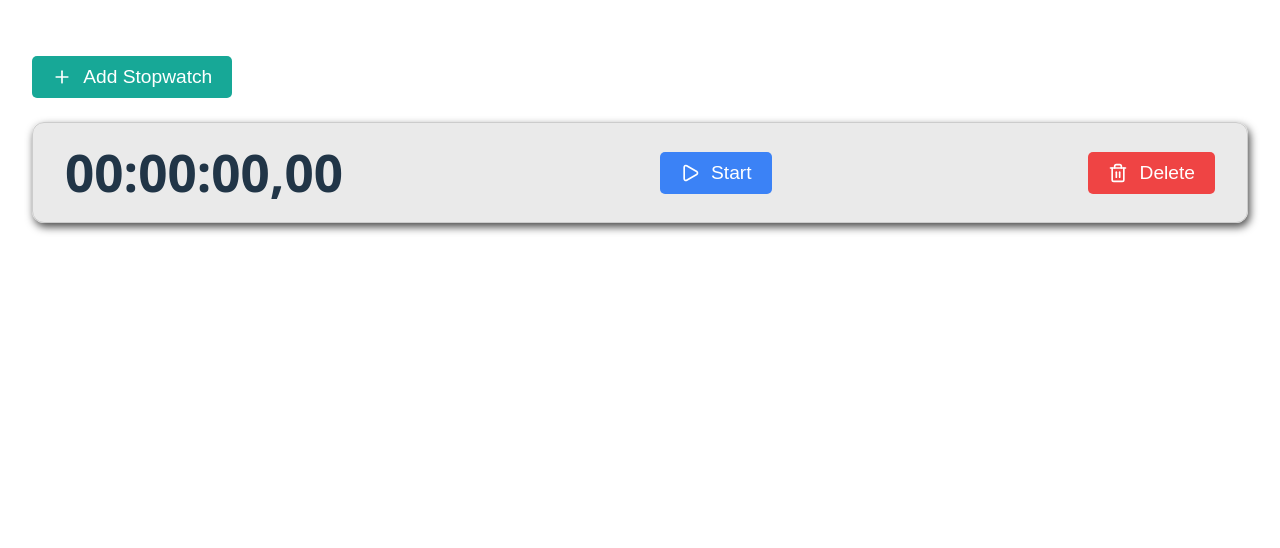
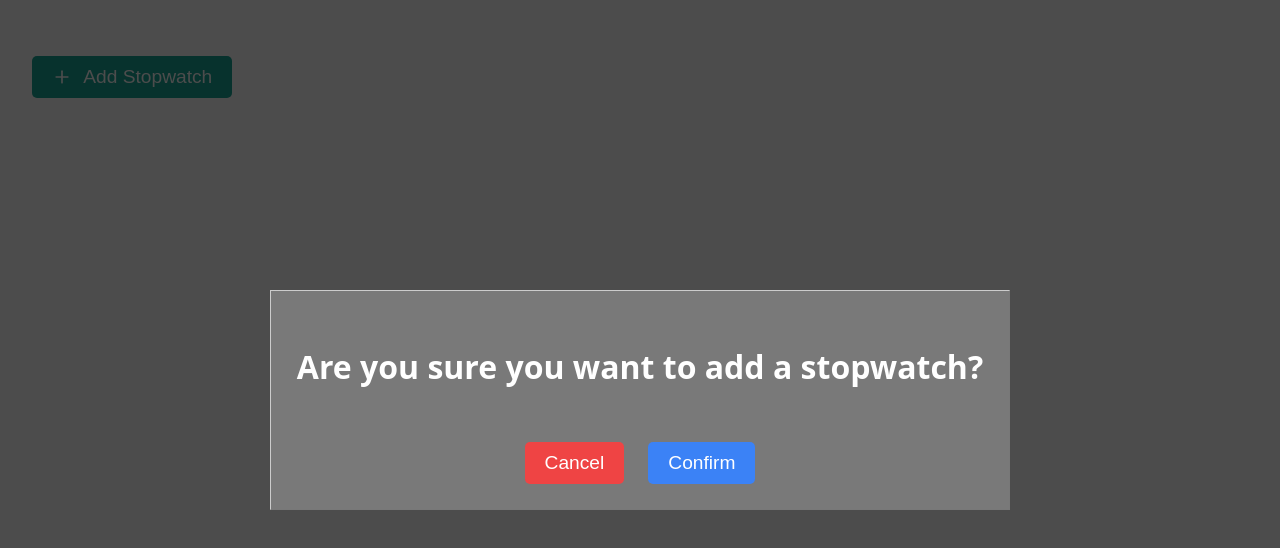
Before and after one commit to fanil279/Js-Bootcamp-International-2026, a React (Vite) app in the folder homeAssignments/stopwatch/: page / in a window 1280 px wide. Both pictures are taken after a click on the button "Add Stopwatch". Shown: the top 548 px of the page. Built offline with nearby package versions, Linux system fonts and the light colour scheme.

Commit message:
feat: add confirmation dialog for adding stopwatches and update related styles and types

```diff
--- a/homeAssignments/stopwatch/src/App.css
+++ b/homeAssignments/stopwatch/src/App.css
@@ -66,5 +66,41 @@
   text-align: center;
   font-size: clamp(1.2rem, 3.2vw, 4.2rem);
   margin-top: 8.5rem;
-  color: #ffffff;
 }
+
+.confirmation-dialog-wrapper {
+  position: fixed;
+  top: 0;
+  left: 0;
+  width: 100%;
+  height: 100%;
+  background-color: rgba(0, 0, 0, 0.7);
+  display: flex;
+  flex-direction: column;
+  justify-content: center;
+  align-items: center;
+  z-index: 9999;
+}
+
+.confirmation-dialog {
+  display: flex;
+  flex-direction: column;
+  align-items: center;
+  background-color: rgba(166, 166, 166, 0.5);
+  border: 1px outset #ccc;
+  padding: clamp(1rem, 2vw, 3rem);
+  margin: clamp(1rem, 2vw, 3rem);
+  z-index: 10000;
+}
+
+.confirmation-dialog__title {
+  font-size: clamp(1.5rem, 2.5vw, 4.5rem);
+  font-weight: 900;
+  color: white;
+}
+
+.confirmation-dialog__buttons {
+  display: flex;
+  gap: 1.5rem;
+  margin-top: 1.5rem;
+}
--- a/homeAssignments/stopwatch/src/index.css
+++ b/homeAssignments/stopwatch/src/index.css
@@ -7,18 +7,24 @@
   color: rgba(255, 255, 255, 0.87);
   background-color: #242424;
 
+  font-synthesis: none;
+  text-rendering: optimizeLegibility;
+}
+
+#root {
   max-width: 100vw;
   margin: 0 auto;
   padding: 2rem;
   text-align: center;
+}
 
-  font-synthesis: none;
-  text-rendering: optimizeLegibility;
+html, body {
+  margin: 0;
+  height: 100%;
 }
 
 body {
-  margin: 0;
-  max-height: 100vh;
+  min-height: 100vh;
 }
 
 @media (max-width: 850px) {
--- /dev/null
+++ b/homeAssignments/stopwatch/src/pages/StopwatchPage/components/ConfirmationDialog.tsx
@@ -0,0 +1,31 @@
+import type { FC } from 'react';
+import Button from '../../../components/Button';
+import type { ConfirmDialogProps } from '../../../types';
+
+const ConfirmationDialog: FC<ConfirmDialogProps> = ({ onCancel, onConfirm }) => (
+    <div className='confirmation-dialog-wrapper'>
+        <div className='confirmation-dialog'>
+            <h2 className='confirmation-dialog__title'>
+                Are you sure you want to add a stopwatch?
+            </h2>
+
+            <div className='confirmation-dialog__buttons'>
+                <Button
+                    variant='danger'
+                    onClick={onCancel}
+                >
+                    Cancel
+                </Button>
+
+                <Button
+                    variant='primary'
+                    onClick={onConfirm}
+                >
+                    Confirm
+                </Button>
+            </div>
+        </div>
+    </div>
+);
+
+export default ConfirmationDialog;
--- a/homeAssignments/stopwatch/src/pages/StopwatchPage/components/StopwatchList.tsx
+++ b/homeAssignments/stopwatch/src/pages/StopwatchPage/components/StopwatchList.tsx
@@ -2,14 +2,18 @@ import { type FC, useState, useCallback } from 'react';
 import { Plus } from 'lucide-react';
 import Button from '../../../components/Button';
 import Stopwatch from '../components/Stopwatch';
+import ConfirmationDialog from './ConfirmationDialog';
 import { handleAddStopwatch } from '../../../utils/stopwatch.utils';
 import type { StopwatchItem } from '../../../types';
 
 const StopwatchList: FC = () => {
     const [stopwatchList, setStopwatchList] = useState<StopwatchItem[]>([]);
+    const [open, setOpen] = useState<boolean>(false);
 
     const handleAddSW = useCallback((): void => {
         handleAddStopwatch(setStopwatchList);
+
+        setOpen(false);
     }, [setStopwatchList]);
 
     return (
@@ -17,14 +21,21 @@ const StopwatchList: FC = () => {
             <header className='header'>
                 <Button
                     variant='secondary'
-                    onClick={handleAddSW}
+                    onClick={() => setOpen(prev => !prev)}
                 >
                     <Plus size={20} />
                     Add Stopwatch
                 </Button>
             </header>
 
-            {stopwatchList.length === 0 ? (
+            {open && (
+                <ConfirmationDialog
+                    onCancel={() => setOpen(false)}
+                    onConfirm={handleAddSW}
+                />
+            )}
+
+            {stopwatchList.length === 0 && !open ? (
                 <h1 className='empty-message'>
                     No stopwatches added yet.
 
--- /dev/null
+++ b/homeAssignments/stopwatch/src/types/confirm-dialog.types.ts
@@ -0,0 +1,4 @@
+export interface ConfirmDialogProps {
+    onCancel: () => void;
+    onConfirm: () => void;
+};
--- a/homeAssignments/stopwatch/src/types/index.ts
+++ b/homeAssignments/stopwatch/src/types/index.ts
@@ -1,3 +1,4 @@
 export * from './button.types';
 export * from './stopwatch-controls.types';
 export * from './stopwatch.types';
+export * from './confirm-dialog.types';
--- a/homeAssignments/stopwatch/src/types/stopwatch-controls.types.ts
+++ b/homeAssignments/stopwatch/src/types/stopwatch-controls.types.ts
@@ -1,4 +1,4 @@
-import type { Status } from './stopwatch.types';
+import type { Status } from './index';
 
 export interface StopwatchControlsProps {
     status: Status;
--- a/homeAssignments/stopwatch/src/types/stopwatch.types.ts
+++ b/homeAssignments/stopwatch/src/types/stopwatch.types.ts
@@ -1,8 +1,10 @@
 export type Status = 'running' | 'paused' | 'idle';
+
+export type SetStopwatchList = React.Dispatch<React.SetStateAction<StopwatchItem[]>>;
 
 export interface StopwatchProps {
     id: string;
-    setStopwatchList: React.Dispatch<React.SetStateAction<StopwatchItem[]>>;
+    setStopwatchList: SetStopwatchList;
 };
 
 export interface StopwatchItem {
```
